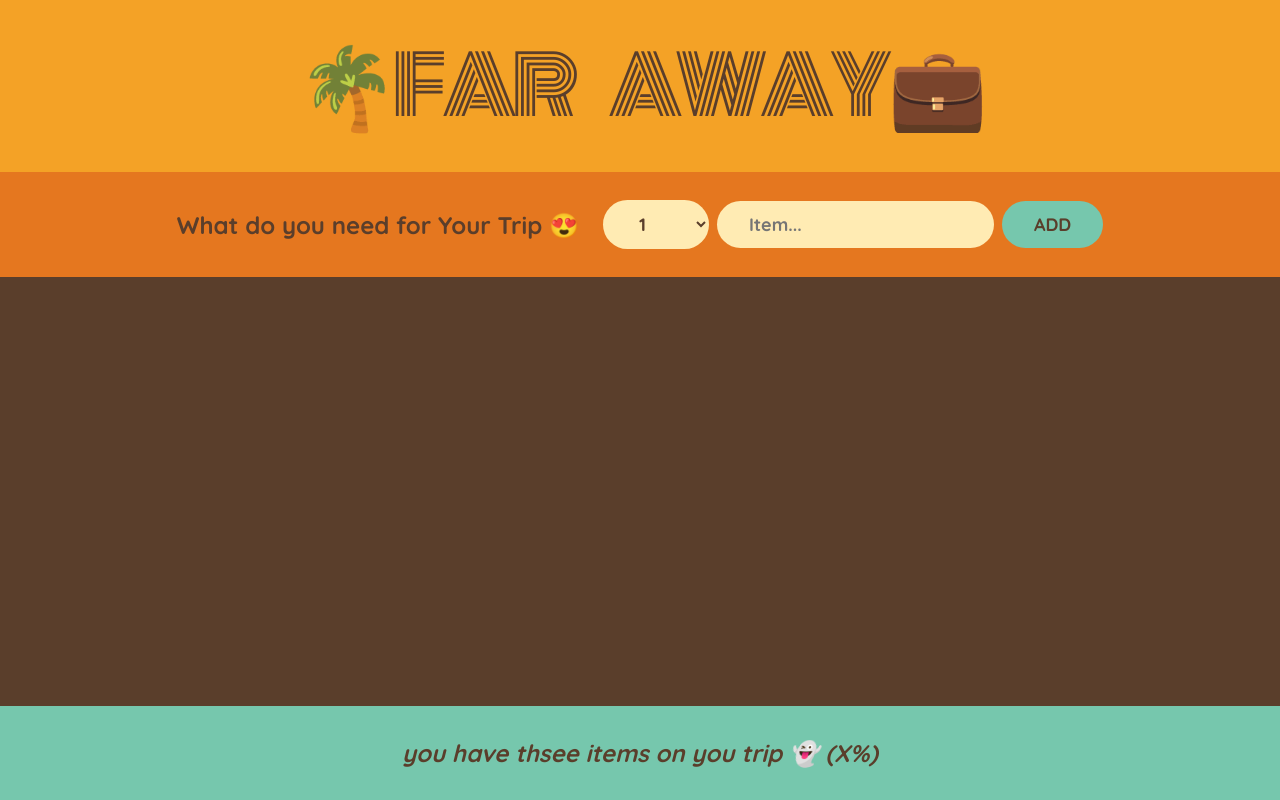
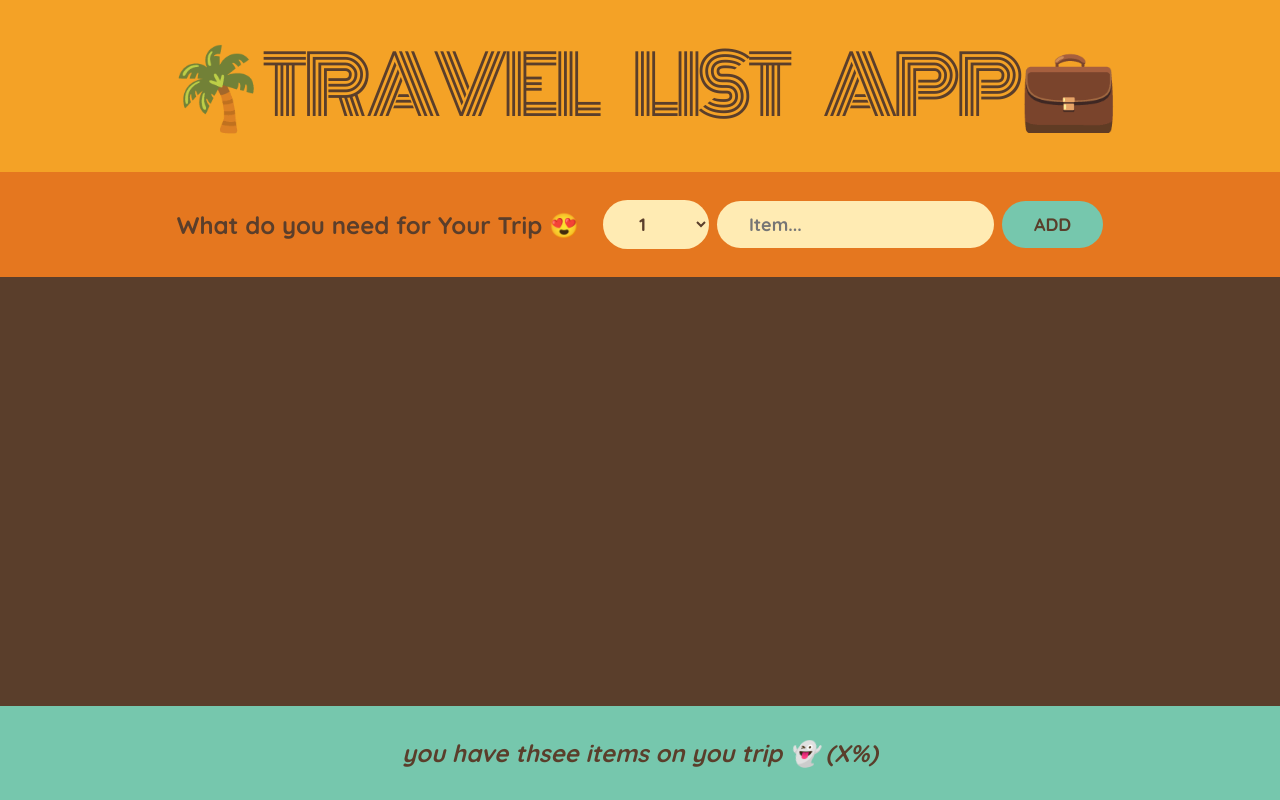
Before and after one commit to rehmeee/Travel-list-in-React, a React (Create React App) app: page / in a window 1280 px wide. Built offline with nearby package versions, Linux system fonts and the light colour scheme.

Commit message:
Heading modified

```diff
--- a/src/components/Logo.js
+++ b/src/components/Logo.js
@@ -1,9 +1,7 @@
-import React from 'react'
+import React from "react";
 
 function Logo() {
-  return (
-    <h1>🌴Far Away💼</h1>
-  )
+  return <h1>🌴Travel List App💼</h1>;
 }
 
-export default Logo
+export default Logo;
```
